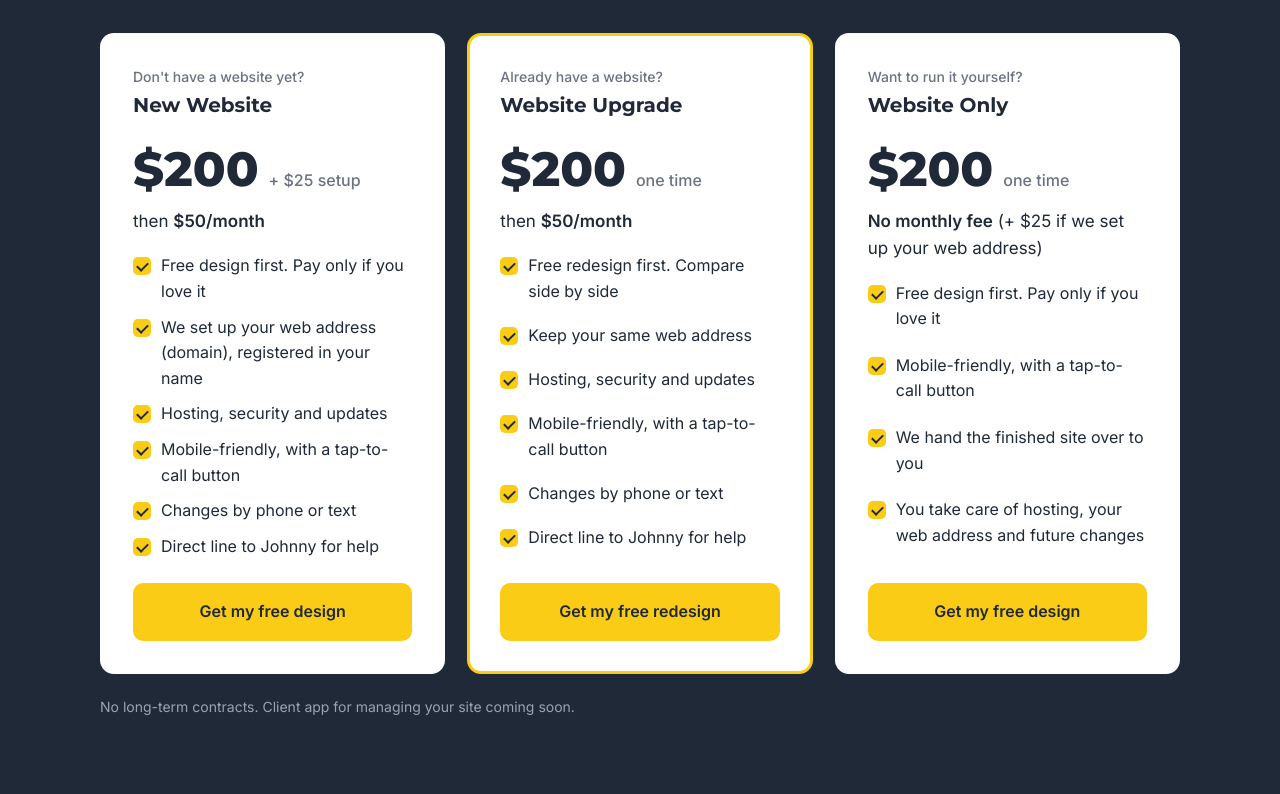
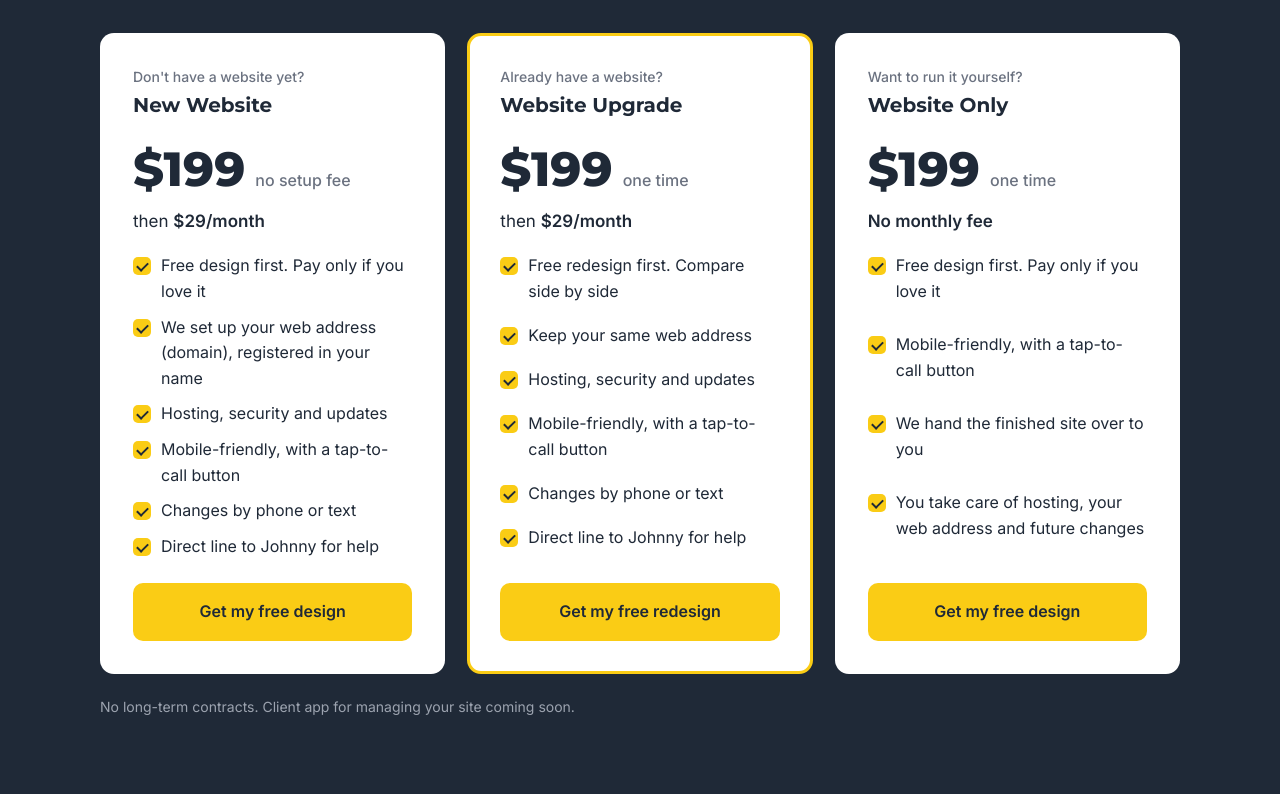
Before and after one commit to johnnyghormley/affordablewebdesigns, a plain HTML site: page index.html in a window 1280 px wide. Shown: the part 1626-2420 px from the top of the page. Drawn offline with Linux system fonts and the light colour scheme.

Commit message:
Pricing: $199 website, $29/month, no setup fee
Co-Authored-By: Claude Opus 5.5 <noreply@anthropic.com>

```diff
--- a/index.html
+++ b/index.html
@@ -4,7 +4,7 @@
 <meta charset="utf-8">
 <meta name="viewport" content="width=device-width, initial-scale=1">
 <title>Affordable Web Designs | Affordable Websites for Local Small Businesses | Bay Area Houston</title>
-<meta name="description" content="Affordable websites for local small businesses of every kind in Pasadena, Deer Park, La Porte, Seabrook, South Houston and Dickinson, TX. Skip the $1,000 to $3,000 price tag: free design first, $200 to go live. You only pay if you love it.">
+<meta name="description" content="Affordable websites for local small businesses of every kind in Pasadena, Deer Park, La Porte, Seabrook, South Houston and Dickinson, TX. Skip the $1,000 to $3,000 price tag: free design first, $199 to go live, no setup fee. You only pay if you love it.">
 <link rel="icon" href="favicon.svg" type="image/svg+xml">
 <link rel="preconnect" href="https://fonts.googleapis.com">
 <link rel="preconnect" href="https://fonts.gstatic.com" crossorigin>
@@ -43,7 +43,7 @@
       <div>
         <p class="eyebrow">For local small businesses · Bay Area Houston</p>
         <h1>A real website for your business. <span class="hl">Designed free.</span> You only pay if you love it.</h1>
-        <p class="lead">Any kind of local business: shops, salons, restaurants, contractors, cleaners and more. Why spend $1,000 to $3,000 on a website? We build your design first, at no cost. If you like it, it's $200 to go live and $50 a month after that, with a real local person to call when you need help.</p>
+        <p class="lead">Any kind of local business: shops, salons, restaurants, contractors, cleaners and more. Why spend $1,000 to $3,000 on a website? We build your design first, at no cost. If you like it, it's $199 to go live (no setup fee) and $29 a month after that, with a real local person to call when you need help.</p>
         <div class="cta-row">
           <a href="#contact" class="btn btn-yellow">Get my free design</a>
           <a href="tel:+18325080059" class="btn btn-ghost">Call or text Johnny</a>
@@ -113,8 +113,8 @@
         <div class="plan">
           <p class="plan-tag">Don't have a website yet?</p>
           <h3>New Website</h3>
-          <div class="price"><span class="amt">$200</span><span class="per">+ $25 setup</span></div>
-          <div class="monthly">then <b>$50/month</b></div>
+          <div class="price"><span class="amt">$199</span><span class="per">no setup fee</span></div>
+          <div class="monthly">then <b>$29/month</b></div>
           <ul>
             <li>Free design first. Pay only if you love it</li>
             <li>We set up your web address (domain), registered in your name</li>
@@ -128,8 +128,8 @@
         <div class="plan plan-featured">
           <p class="plan-tag">Already have a website?</p>
           <h3>Website Upgrade</h3>
-          <div class="price"><span class="amt">$200</span><span class="per">one time</span></div>
-          <div class="monthly">then <b>$50/month</b></div>
+          <div class="price"><span class="amt">$199</span><span class="per">one time</span></div>
+          <div class="monthly">then <b>$29/month</b></div>
           <ul>
             <li>Free redesign first. Compare side by side</li>
             <li>Keep your same web address</li>
@@ -143,8 +143,8 @@
         <div class="plan">
           <p class="plan-tag">Want to run it yourself?</p>
           <h3>Website Only</h3>
-          <div class="price"><span class="amt">$200</span><span class="per">one time</span></div>
-          <div class="monthly"><b>No monthly fee</b> (+ $25 if we set up your web address)</div>
+          <div class="price"><span class="amt">$199</span><span class="per">one time</span></div>
+          <div class="monthly"><b>No monthly fee</b></div>
           <ul>
             <li>Free design first. Pay only if you love it</li>
             <li>Mobile-friendly, with a tap-to-call button</li>
@@ -204,7 +204,7 @@
       </div>
       <ul class="why-list">
         <li><b>Free design first.</b> See it before you spend a dime.</li>
-        <li><b>Affordable.</b> $200 to go live, not $1,000 to $3,000.</li>
+        <li><b>Affordable.</b> $199 to go live, not $1,000 to $3,000.</li>
         <li><b>You own your domain.</b> It's registered in your name.</li>
         <li><b>No contracts.</b> Stay because it works, not because you're locked in.</li>
         <li><b>Local.</b> Serving Pasadena, Deer Park, La Porte, Seabrook, South Houston and Dickinson.</li>
```
Also changed, not shown: free-design/index.html (+1 -1 lines).
